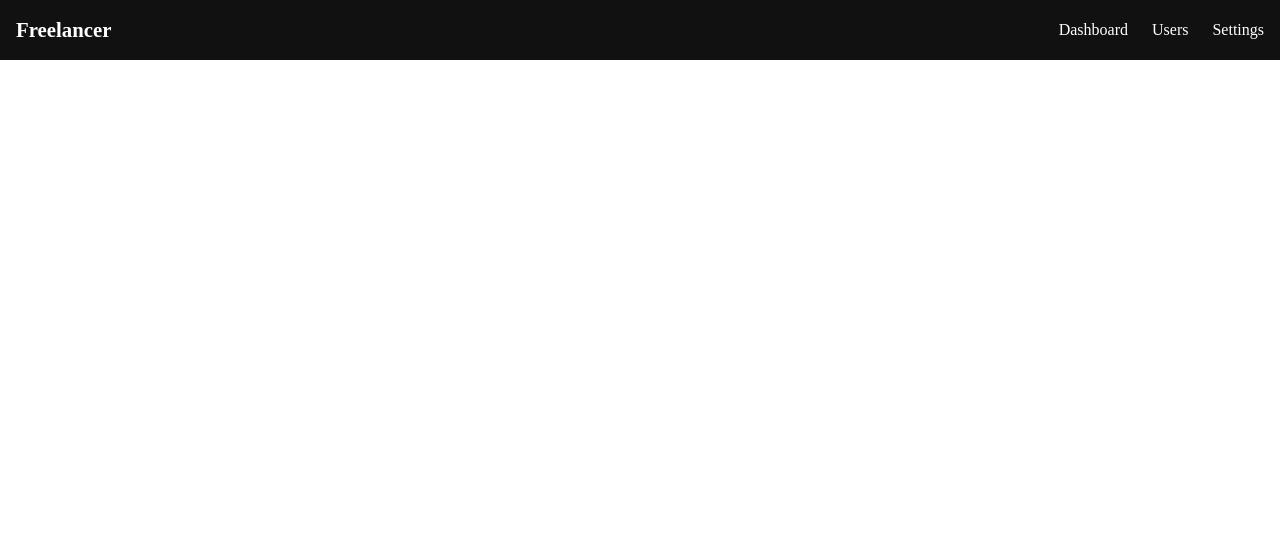
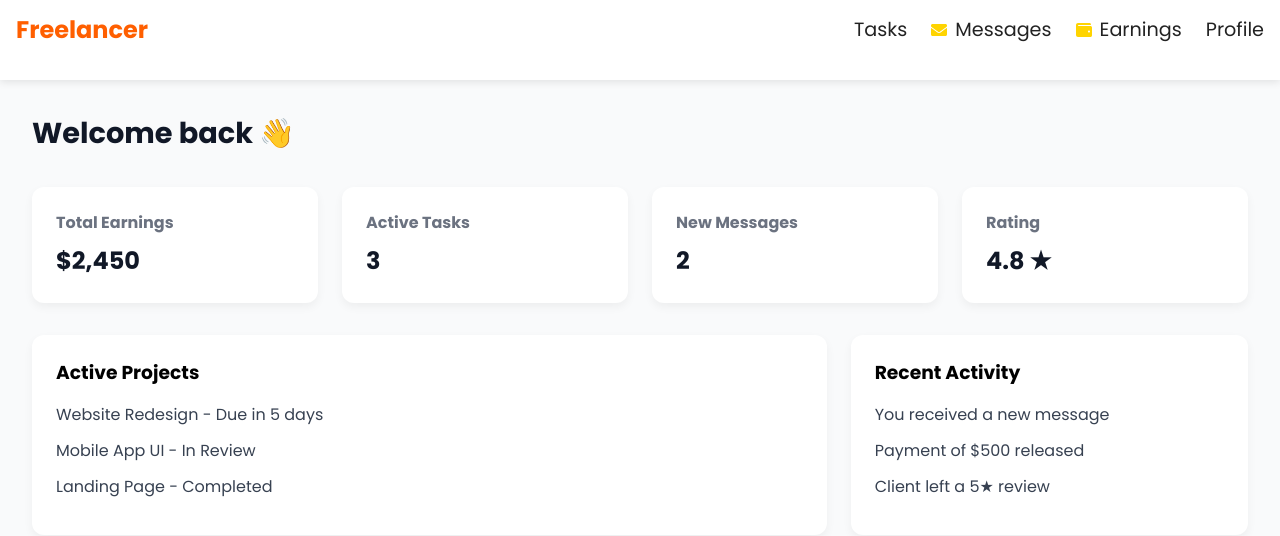
Before and after one commit to Joseh254/Task-Listing-System, a React (Vite) app in the folder client/: page /freeLancer in a window 1280 px wide. Shown: the top 536 px of the page. Built offline with nearby package versions, Linux system fonts and the light colour scheme.

Commit message:
add elements for freelancer page

```diff
--- a/client/index.html
+++ b/client/index.html
@@ -2,6 +2,9 @@
 <html lang="en">
   <head>
     <meta charset="UTF-8" />
+    <link rel="preconnect" href="https://fonts.googleapis.com">
+<link rel="preconnect" href="https://fonts.gstatic.com" crossorigin>
+<link href="https://fonts.googleapis.com/css2?family=Poppins:wght@400;500;600;700&display=swap" rel="stylesheet">
     <link rel="icon" type="image/svg+xml" href="/vite.svg" />
     <meta name="viewport" content="width=device-width, initial-scale=1.0" />
     <title>Robinson Project</title>
--- a/client/src/Admin/AdminNav/AdminNav.jsx
+++ b/client/src/Admin/AdminNav/AdminNav.jsx
@@ -1,15 +1,20 @@
 import React from "react";
+import { FaHome, FaUsers, FaCog, FaSignOutAlt } from "react-icons/fa";
 import ReusableNav from "../../ReusableComponents/ReusableNav/ReusableNav";
+
 function AdminNav() {
   const adminLinks = [
-    { label: "Dashboard", path: "/admin/dashboard" },
-    { label: "Users", path: "/admin/users" },
-    { label: "Settings", path: "/admin/settings" },
+    { label: "Dashboard", path: "/admin/dashboard", icon: FaHome },
+    { label: "Users", path: "/admin/users", icon: FaUsers },
+    { label: "Settings", path: "/admin/settings", icon: FaCog },
+    { label: "Logout", path: "/logout", icon: FaSignOutAlt },
   ];
+
   return (
-    <>
-      <ReusableNav links={adminLinks} logo="Admin Panel" />
-    </>
+    <ReusableNav
+      links={adminLinks}
+      logo="Admin Panel"
+    />
   );
 }
 
--- a/client/src/Freelancer/FreelancerHomePage/FreeLancerHomePage.jsx
+++ b/client/src/Freelancer/FreelancerHomePage/FreeLancerHomePage.jsx
@@ -1,11 +1,70 @@
-import React from "react";
+
 import FreelancerNav from "../FreelancerNav/FreelancerNav";
-function FreeLancerHomePage() {
+import "./FreelancerHome.css";
+
+/* ---------- Dashboard Cards ---------- */
+function StatsCard({ title, value }) {
   return (
-    <div>
-      <FreelancerNav />
+    <div className="stats-card">
+      <h4>{title}</h4>
+      <p>{value}</p>
     </div>
   );
 }
 
+/* ---------- Active Projects ---------- */
+function ActiveProjects() {
+  return (
+    <div className="section-card">
+      <h3>Active Projects</h3>
+      <ul>
+        <li>Website Redesign - Due in 5 days</li>
+        <li>Mobile App UI - In Review</li>
+        <li>Landing Page - Completed</li>
+      </ul>
+    </div>
+  );
+}
+
+/* ---------- Recent Activity ---------- */
+function RecentActivity() {
+  return (
+    <div className="section-card">
+      <h3>Recent Activity</h3>
+      <ul>
+        <li>You received a new message</li>
+        <li>Payment of $500 released</li>
+        <li>Client left a 5★ review</li>
+      </ul>
+    </div>
+  );
+}
+
+/* ---------- Main Page ---------- */
+function FreeLancerHomePage() {
+  return (
+    <>
+      <FreelancerNav />
+
+      <div className="dashboard-container">
+        <h2 className="welcome-text">Welcome back 👋</h2>
+
+        {/* Stats Section */}
+        <div className="stats-grid">
+          <StatsCard title="Total Earnings" value="$2,450" />
+          <StatsCard title="Active Tasks" value="3" />
+          <StatsCard title="New Messages" value="2" />
+          <StatsCard title="Rating" value="4.8 ★" />
+        </div>
+
+        {/* Lower Sections */}
+        <div className="content-grid">
+          <ActiveProjects />
+          <RecentActivity />
+        </div>
+      </div>
+    </>
+  );
+}
+
 export default FreeLancerHomePage;
--- /dev/null
+++ b/client/src/Freelancer/FreelancerHomePage/FreelancerHome.css
@@ -0,0 +1,75 @@
+/* Main Container */
+.dashboard-container {
+  padding: 2rem;
+  background: #f9fafb;
+  min-height: 100vh;
+}
+
+/* Welcome */
+.welcome-text {
+  margin-bottom: 2rem;
+  font-size: 1.8rem;
+  color: #111827;
+}
+
+/* Stats Grid */
+.stats-grid {
+  display: grid;
+  grid-template-columns: repeat(auto-fit, minmax(220px, 1fr));
+  gap: 1.5rem;
+  margin-bottom: 2rem;
+}
+
+.stats-card {
+  background: white;
+  padding: 1.5rem;
+  border-radius: 12px;
+  box-shadow: 0 4px 10px rgba(0,0,0,0.05);
+}
+
+.stats-card h4 {
+  font-size: 1rem;
+  color: #6b7280;
+  margin-bottom: 0.5rem;
+}
+
+.stats-card p {
+  font-size: 1.5rem;
+  font-weight: bold;
+  color: #111827;
+}
+
+/* Content Grid */
+.content-grid {
+  display: grid;
+  grid-template-columns: 2fr 1fr;
+  gap: 1.5rem;
+}
+
+/* Section Cards */
+.section-card {
+  background: white;
+  padding: 1.5rem;
+  border-radius: 12px;
+  box-shadow: 0 4px 10px rgba(0,0,0,0.05);
+}
+
+.section-card h3 {
+  margin-bottom: 1rem;
+}
+
+.section-card ul {
+  list-style: none;
+}
+
+.section-card li {
+  margin-bottom: 0.75rem;
+  color: #374151;
+}
+
+/* Responsive */
+@media (max-width: 900px) {
+  .content-grid {
+    grid-template-columns: 1fr;
+  }
+}
--- a/client/src/Freelancer/FreelancerNav/FreelancerNav.jsx
+++ b/client/src/Freelancer/FreelancerNav/FreelancerNav.jsx
@@ -1,15 +1,21 @@
-import React from "react";
+
+import {  FaEnvelope, FaWallet } from "react-icons/fa";
 import ReusableNav from "../../ReusableComponents/ReusableNav/ReusableNav";
+
 function FreelancerNav() {
-  const adminLinks = [
-    { label: "Dashboard", path: "/admin/dashboard" },
-    { label: "Users", path: "/admin/users" },
-    { label: "Settings", path: "/admin/settings" },
+  const freelancerLinks = [
+
+    { label: "Tasks", path: "/freelancer/tasks" },
+    { label: "Messages", path: "/freelancer/messages", icon: <FaEnvelope/> },
+    { label: "Earnings", path: "/freelancer/earnings", icon: <FaWallet />},
+    { label: "Profile", path: "/freelancer/profile" },
   ];
+
   return (
-    <>
-      <ReusableNav links={adminLinks} logo="Freelancer" />
-    </>
+    <ReusableNav
+    logo="Freelancer"
+      links={freelancerLinks}
+    />
   );
 }
 
--- a/client/src/ReusableComponents/ReusableNav/ReusableNav.css
+++ b/client/src/ReusableComponents/ReusableNav/ReusableNav.css
@@ -1,7 +1,12 @@
 .navbar {
-  background: #111;
-  color: white;
+  background: var(--color-white);
+  color:var(--color-dark);
   padding: 0 1rem;
+  height: 5rem;
+  box-shadow: 0 2px 8px rgba(0, 0, 0, 0.1); /* Subtle shadow for depth */
+  position: sticky;                     /* Sticks at top */
+  top: 0;
+  z-index: 1000;
 }
 
 .nav-container {
@@ -12,24 +17,45 @@
 }
 
 .logo {
-  font-size: 1.3rem;
+  font-size: 1.5rem;
   font-weight: bold;
 }
+/* Flex container for icon + text */
+.nav-item {
+  display: flex;
+  align-items: center;
+  gap: 0.5rem;
+  text-decoration: none;
+  color: var(--color-black);
+  transition: 0.3s;
+}
 
+.nav-item:hover {
+  opacity: 0.7;
+}
+
+/* Icon styling */
+.nav-icon {
+  display: flex;
+  align-items: center;
+  font-size: 1rem;
+  color: var(--color-primary);
+}
 .nav-links {
   display: flex;
   list-style: none;
+  font-size: 1.2rem;
   gap: 1.5rem;
 }
 
 .nav-links a {
   text-decoration: none;
-  color: white;
+  color: var(--color-black);
   transition: 0.3s;
 }
 
 .nav-links a:hover {
-  color: #00bcd4;
+  opacity: .7;
 }
 
 /* Mobile Icon */
@@ -44,8 +70,11 @@
   display: none;
   flex-direction: column;
   list-style: none;
-  background: #111;
-  padding: 1rem;
+  width: fit-content;
+  height: 90vh;
+  margin: 1rem 0;
+  background: var(--color-primary);
+  padding:0 1rem;
 }
 
 .mobile-menu li {
--- a/client/src/ReusableComponents/ReusableNav/ReusableNav.jsx
+++ b/client/src/ReusableComponents/ReusableNav/ReusableNav.jsx
@@ -3,7 +3,7 @@ import { FaBars, FaTimes } from "react-icons/fa";
 import { Link } from "react-router-dom";
 import "./ReusableNav.css";
 
-function ReusableNav({ links, logo = "MyApp" }) {
+function ReusableNav({ links = [], logo = "MyApp" }) {
   const [isOpen, setIsOpen] = useState(false);
 
   const toggleMenu = () => setIsOpen(!isOpen);
@@ -18,7 +18,10 @@ function ReusableNav({ links, logo = "MyApp" }) {
         <ul className="nav-links">
           {links.map((link, index) => (
             <li key={index}>
-              <Link to={link.path}>{link.label}</Link>
+              <Link to={link.path} className="nav-item">
+                {link.icon && <span className="nav-icon">{link.icon}</span>}
+                <span>{link.label}</span>
+              </Link>
             </li>
           ))}
         </ul>
@@ -33,7 +36,11 @@ function ReusableNav({ links, logo = "MyApp" }) {
       <ul className={`mobile-menu ${isOpen ? "active" : ""}`}>
         {links.map((link, index) => (
           <li key={index} onClick={toggleMenu}>
-            <Link to={link.path}>{link.label}</Link>
+            <Link to={link.path} className="nav-item">
+            <span>{link.label && link.label}</span>
+              {link.icon && <span className="nav-icon">{link.icon}</span>}
+
+            </Link>
           </li>
         ))}
       </ul>
--- a/client/src/index.css
+++ b/client/src/index.css
@@ -1,3 +1,13 @@
+:root {
+  --color-primary: #FFD400;
+  --color-secondary: #FF8C00;
+  --color-dark:#FF5F00;
+  --color-light:#f3efd8;
+  --color-black:#222;
+  --color-white:#fff;
+  --color-success: #22C55E;
+  --color-danger: #EF4444;
+}
 /* Box sizing */
 *,
 *::before,
@@ -13,6 +23,7 @@
 
 /* Set core body defaults */
 body {
+   font-family: 'Poppins', sans-serif;
   max-width: 100%;
   min-height: 100vh;
   line-height: 1.5;
```
